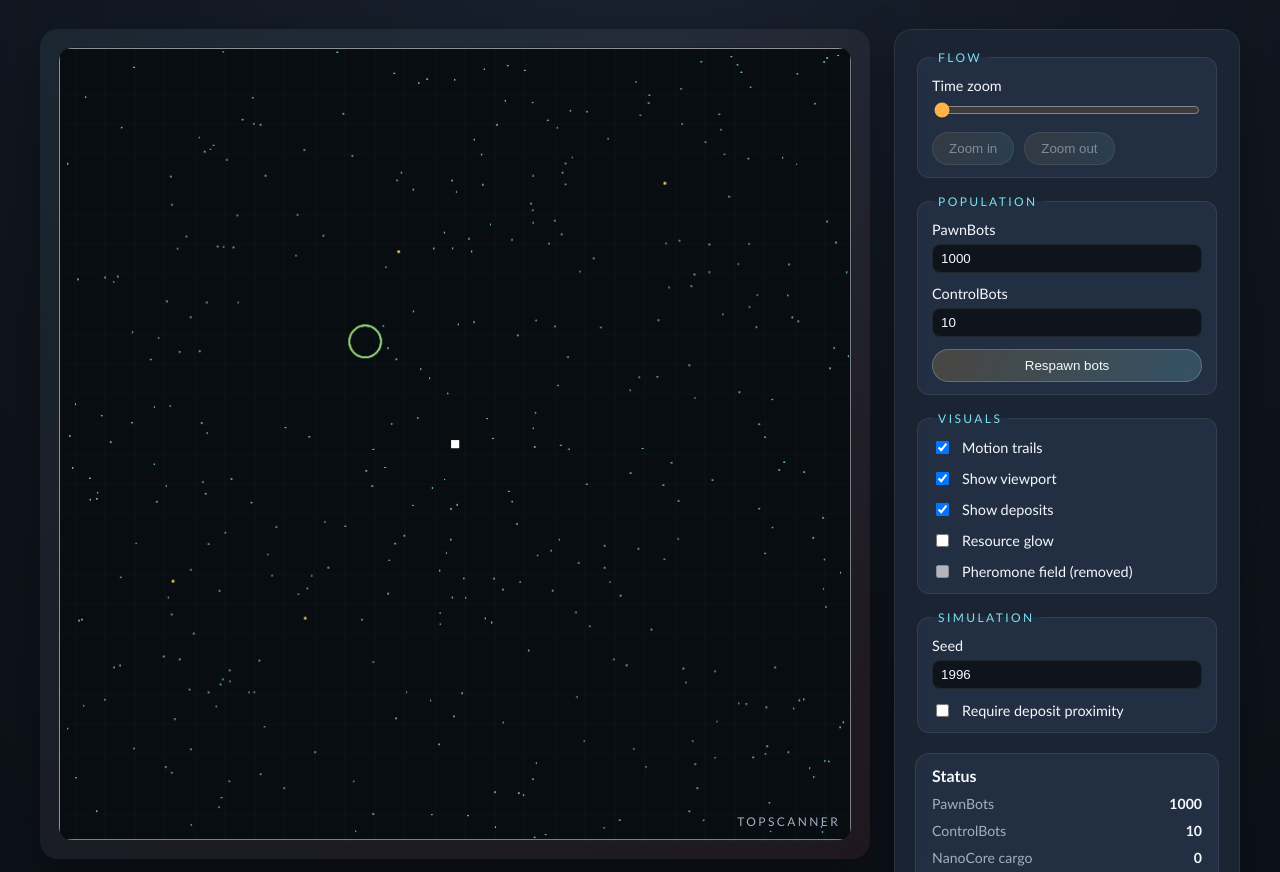
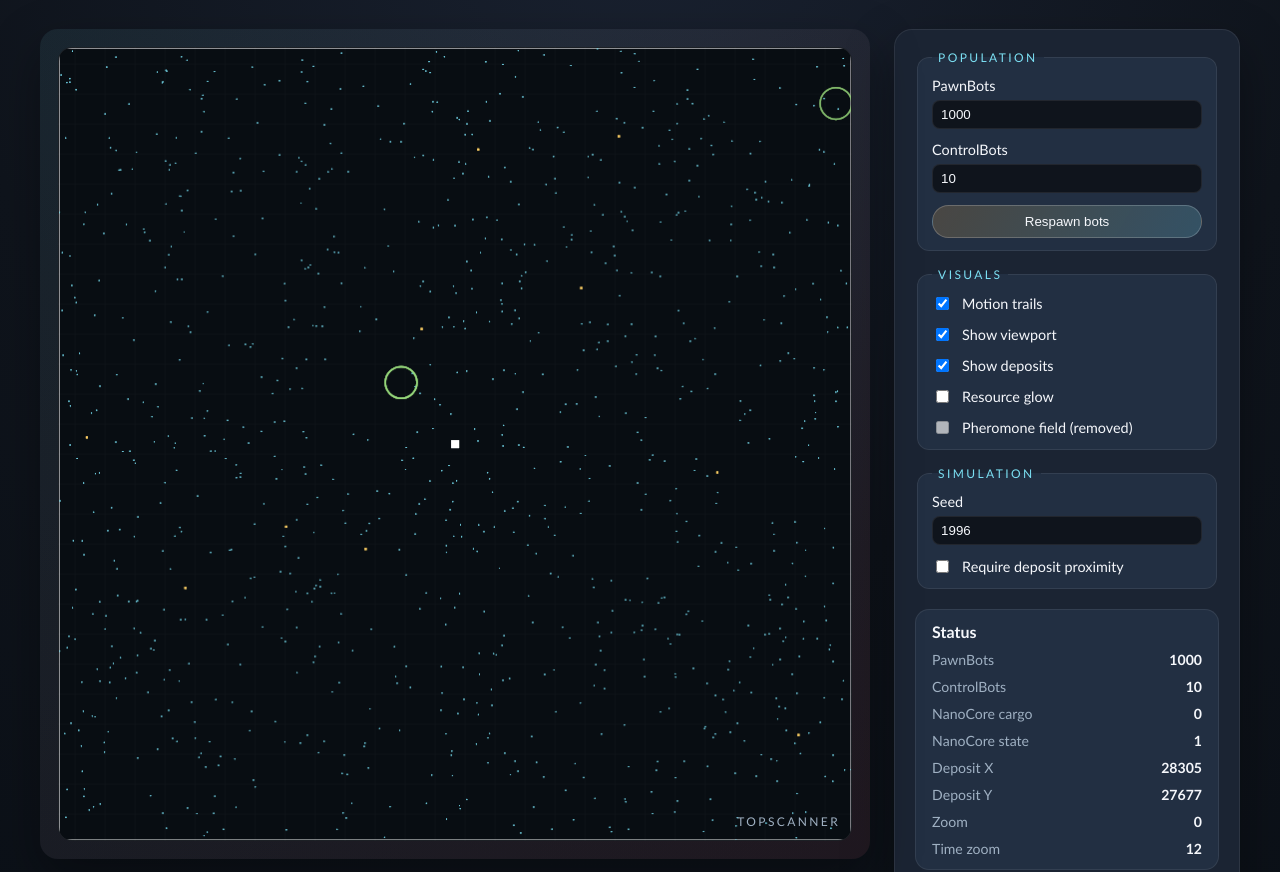
Before and after one commit to btfranklin/nanorobotics_simulator, a website with bundled scripts: page index.html in a window 1280 px wide. Shown: the part 118-990 px from the top of the page. Built offline with nearby package versions, Linux system fonts and the light colour scheme; animation ran at ten frames a second.

Commit message:
Refactor viewport initialization and remove unused zoom controls

```diff
--- a/index.html
+++ b/index.html
@@ -38,17 +38,6 @@
 
       <aside class="control-panel">
         <form id="controls" class="control-stack">
-          <fieldset>
-            <legend>Flow</legend>
-            <label>
-              Time zoom
-              <input id="timezoom" type="range" min="1" max="12" value="1" />
-            </label>
-            <div class="inline-row">
-              <button id="zoom-in" type="button" disabled>Zoom in</button>
-              <button id="zoom-out" type="button" disabled>Zoom out</button>
-            </div>
-          </fieldset>
 
           <fieldset>
             <legend>Population</legend>
@@ -141,10 +130,7 @@
         <details class="help">
           <summary>Controls</summary>
           <ul>
-            <li>Zoom is temporarily disabled.</li>
-            <li><strong>*</strong> accelerate time, <strong>/</strong> slow time.</li>
             <li><strong>Space</strong> pause or resume.</li>
-            <li>Drag to pan the viewport.</li>
           </ul>
         </details>
       </aside>
--- a/src/core/viewport.ts
+++ b/src/core/viewport.ts
@@ -9,15 +9,12 @@ export class Viewport {
   timeZoom: number;
 
   constructor() {
-    const span = Math.floor(WORLD_SIZE * 0.6);
-    const half = span / 2;
-    const center = Math.floor(WORLD_SIZE / 2);
-    this.ulx = Math.max(0, center - half);
-    this.uly = Math.max(0, center - half);
-    this.lrx = Math.min(WORLD_SIZE - 1, center + half);
-    this.lry = Math.min(WORLD_SIZE - 1, center + half);
+    this.ulx = 0;
+    this.uly = 0;
+    this.lrx = WORLD_SIZE - 1;
+    this.lry = WORLD_SIZE - 1;
     this.zoomLevel = 0;
-    this.timeZoom = 1;
+    this.timeZoom = 12;
   }
 
   worldToView(x: number, y: number): { x: number; y: number } {
--- a/src/main.ts
+++ b/src/main.ts
@@ -14,11 +14,8 @@ const pauseButton = document.getElementById('pause-button') as HTMLButtonElement
 const stepButton = document.getElementById('step-button') as HTMLButtonElement;
 const resetButton = document.getElementById('reset-button') as HTMLButtonElement;
 const centerButton = document.getElementById('center-button') as HTMLButtonElement;
-const zoomInButton = document.getElementById('zoom-in') as HTMLButtonElement;
-const zoomOutButton = document.getElementById('zoom-out') as HTMLButtonElement;
 const respawnButton = document.getElementById('respawn-button') as HTMLButtonElement;
 
-const timeZoomInput = document.getElementById('timezoom') as HTMLInputElement;
 const pawnInput = document.getElementById('pawn-count') as HTMLInputElement;
 const controlInput = document.getElementById('control-count') as HTMLInputElement;
 const seedInput = document.getElementById('seed') as HTMLInputElement;
@@ -54,10 +51,8 @@ let renderOptions: RenderOptions = {
 
 const input = new InputController(canvas, viewport, {
   onZoomAt: (x, y, factor) => viewport.zoomAt(x, y, factor),
-  onTimeZoomDelta: (delta) => {
-    const next = clampNumber(viewport.timeZoom + delta, 1, 12);
-    viewport.timeZoom = next;
-    timeZoomInput.value = String(next);
+  onTimeZoomDelta: () => {
+    viewport.timeZoom = 12;
   },
   onPauseToggle: () => togglePause(),
 });
@@ -113,8 +108,6 @@ resetButton.addEventListener('click', () => {
   resetSimulation();
 });
 centerButton.addEventListener('click', centerViewport);
-zoomInButton.disabled = true;
-zoomOutButton.disabled = true;
 respawnButton.addEventListener('click', () => {
   resetSimulation();
 });
@@ -135,9 +128,7 @@ strictCollectToggle.addEventListener('change', () => {
   sim.config.strictCollect = strictCollectToggle.checked;
 });
 
-timeZoomInput.addEventListener('input', () => {
-  viewport.timeZoom = clampNumber(parseInt(timeZoomInput.value, 10) || 1, 1, 12);
-});
+viewport.timeZoom = 12;
 
 aboutButton.addEventListener('click', () => {
   if (typeof aboutDialog.showModal === 'function') {
--- a/src/ui/input.ts
+++ b/src/ui/input.ts
@@ -20,26 +20,12 @@ export class InputController {
   }
 
   private attach(): void {
-    this.canvas.addEventListener('pointerdown', (event) => {
+    this.canvas.addEventListener('pointerdown', () => {
       this.dragging = true;
-      this.lastPointer = this.getCanvasPoint(event);
-      this.canvas.setPointerCapture(event.pointerId);
     });
 
-    this.canvas.addEventListener('pointermove', (event) => {
-      if (!this.dragging) {
-        return;
-      }
-      const current = this.getCanvasPoint(event);
-      const deltaX = current.x - this.lastPointer.x;
-      const deltaY = current.y - this.lastPointer.y;
-      this.viewport.pan(deltaX, deltaY);
-      this.lastPointer = current;
-    });
-
-    this.canvas.addEventListener('pointerup', (event) => {
+    this.canvas.addEventListener('pointerup', () => {
       this.dragging = false;
-      this.canvas.releasePointerCapture(event.pointerId);
     });
 
     this.canvas.addEventListener(
```
